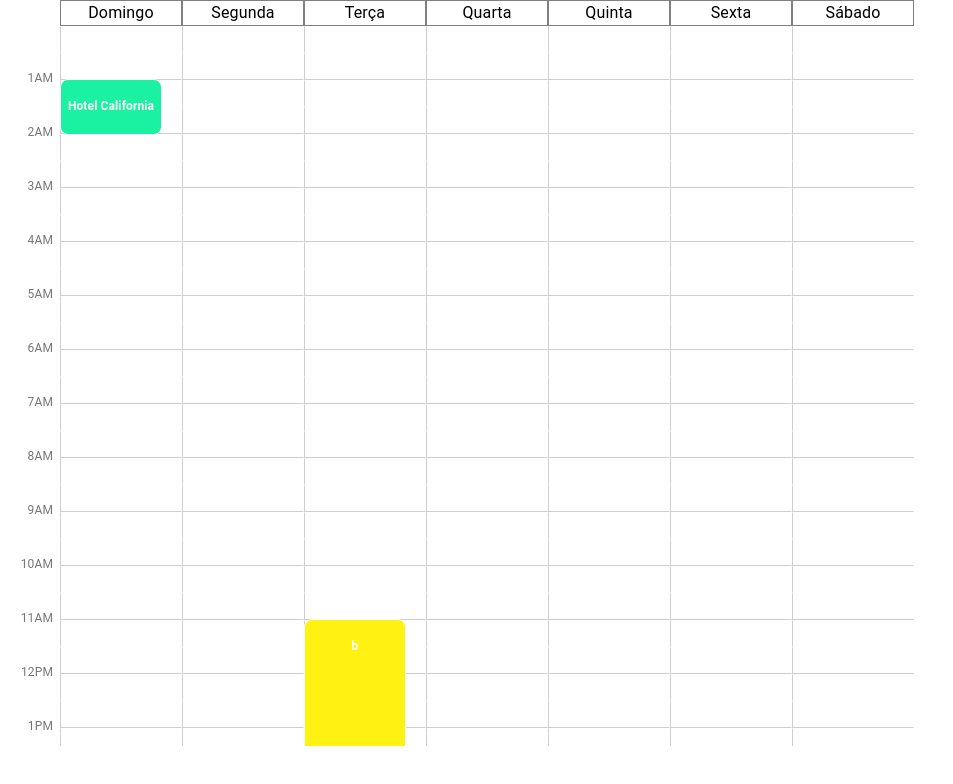
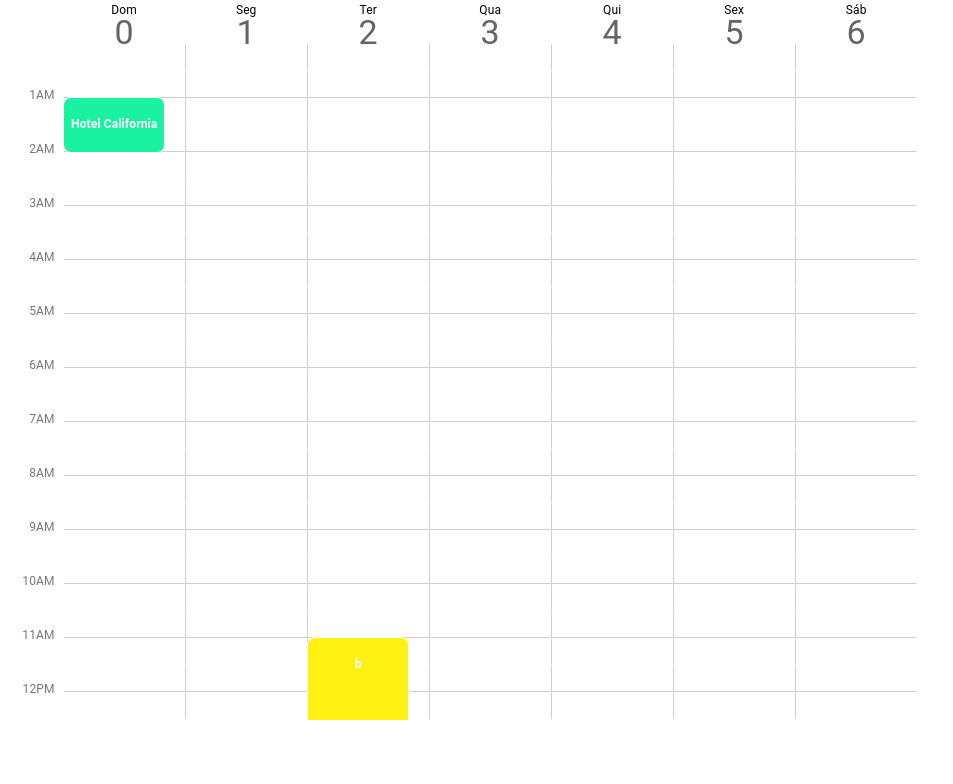
Before and after one commit to andlukass/calendar-react, a React (Vite) app: page / in a window 1280 px wide. Shown: the top 784 px of the page, without its empty margins (0-953 px from the left). Built offline with nearby package versions, Linux system fonts and the light colour scheme.

Commit message:
finish bars styles

```diff
--- a/src/Week/DaysTitle.jsx
+++ /dev/null
@@ -1,22 +0,0 @@
-import { Box, Typography } from "@mui/material";
-import { weekDays } from "./utils/weekDays";
-
-function DaysTitle() {
-
-  return (
-    <>
-      <Box sx={{ display: "flex" }}>
-        <Box minWidth={60} />
-        {weekDays.map((day, index) => (
-          <Box key={index} minWidth={120} border="0.5pt solid grey">
-            <Typography sx={{ textAlign: "center"}}>
-              {day}
-            </Typography>
-          </Box>
-        ))}
-      </Box>
-    </>
-  )
-}
-
-export default DaysTitle;
--- a/src/Week/HourMeter.jsx
+++ b/src/Week/HourMeter.jsx
@@ -6,16 +6,11 @@ function HourMeter() {
 
   return (
     <>
-      <Box width={60}>
+      <Box sx={containerStyle}>
+        <Box width={60} height={40} sx={marginBoxStyle} />
         {hourIndexes.map((hour) => (
-          <Box key={hour} minWidth={60} height={25} border="0.5pt solid transparent">
-            <Typography sx={{mt: -1.5,
-              pr: 1,
-              textAlign: "end",
-              color: "#767676",
-              fontWeight: 400,
-              fontSize: 12,
-            }}>
+          <Box key={hour} sx={cellStyle}>
+            <Typography sx={labelStyle}>
               {(hour % 2 || !hour) ? null : getHourByIndex(hour, true)}
             </Typography>
           </Box>
@@ -25,4 +20,35 @@ function HourMeter() {
   )
 }
 
+const containerStyle = {
+  width: 60,
+  position: "sticky",
+  left: 0,
+  zIndex: 92,
+  height: "auto",
+  p: 0.2
+}
+
+const marginBoxStyle = {
+  backgroundColor: "white",
+  position: "sticky",
+  top: 0,
+}
+
+const cellStyle = {
+  backgroundColor: "white",
+  minWidth: 60,
+  height: 25,
+  border: "0.5pt solid transparent",
+}
+
+const labelStyle = {
+  mt: -1.3,
+  pr: 1,
+  textAlign: "end",
+  color: "#767676",
+  fontWeight: 400,
+  fontSize: 12,
+}
+
 export default HourMeter;
--- /dev/null
+++ b/src/Week/Hours/DayTitle.jsx
@@ -0,0 +1,44 @@
+import { Box, Typography } from "@mui/material";
+import { getDayName } from "./utils/getDayName";
+import PropTypes from 'prop-types';
+
+DayTitle.propTypes = {
+  day: PropTypes.number.isRequired,
+};
+function DayTitle({ day }) {
+
+  return (
+      <Box sx={containerStyle}>
+          <Box sx={cellStyle} height={20}>
+            <Typography variant="body2" sx={{fontSize: 12}}>
+              {getDayName(day)}
+            </Typography>
+          </Box>
+          <Box sx={cellStyle} height={20}>
+            <Typography variant="h4" sx={{color: "#656464"}}>
+              {day}
+            </Typography>
+          </Box>
+      </Box>
+  )
+}
+
+const containerStyle = {
+  display: "flex",
+  flexDirection: "column",
+  position: "sticky",
+  top: 0,
+  zIndex: 91,
+};
+
+const cellStyle = {
+  display: "flex",
+  alignItems: "center",
+  justifyContent: "center",
+  textAlign: "center",
+  backgroundColor: "white",
+  minWidth: 120,
+  border: "0.5pt solid transparent",
+};
+
+export default DayTitle;
--- a/src/Week/Hours/Hours.jsx
+++ b/src/Week/Hours/Hours.jsx
@@ -2,8 +2,9 @@ import { hourIndexes } from './utils/hourIndexes';
 import EventSelector from './EventSelector';
 import HourCell from './HourCell';
 
+import DayEvents from './DayEvents';
+import DayTitle from './DayTitle';
 import PropTypes from 'prop-types';
-import DayEvents from './DayEvents';
 
 Hours.propTypes = {
   day: PropTypes.number.isRequired,
@@ -11,8 +12,6 @@ Hours.propTypes = {
   events: PropTypes.array.isRequired,
 };
 function Hours({ day, drag, events }) {
-
-
 
   const dayEvents = events.filter((event) => event.day === day);
 
@@ -84,6 +83,7 @@ function Hours({ day, drag, events }) {
 
   return (
     <div>
+      <DayTitle day={day} />
       {hourIndexes.map((hour) => (
         <div key={hour} style={{position: "relative"}}>
           <HourCell hour={hour} drag={drag} day={day} />
--- /dev/null
+++ b/src/Week/Hours/utils/getDayName.js
@@ -0,0 +1,11 @@
+export const getDayName = (day) => {
+  if (day < 0 || day > 6) {
+    throw new Error("Índice fora do intervalo. Deve ser de 0 a 6.");
+  }
+  const date = new Date();
+  date.setDate(date.getDate() - date.getDay() + day);
+  let dayName = date.toLocaleDateString('pt-BR', { weekday: 'short' });
+  dayName = dayName.replace('.', '');
+  dayName = dayName.charAt(0).toUpperCase() + dayName.slice(1);
+  return dayName;
+}
--- a/src/Week/Hours/utils/getGhostImg.js
+++ b/src/Week/Hours/utils/getGhostImg.js
@@ -5,8 +5,8 @@ export const getGhostImg = async (ref, imgRef) => {
     const width = ref.current.offsetWidth;
     const height = ref.current.offsetHeight;
     const canvas = await html2canvas(ref.current, {
-      backgroundColor: null, // Define o fundo como transparente
-      scale: 1,
+      backgroundColor: null,
+      scale: 0.9,
       width: width,
       height: height,
     });
--- a/src/Week/Week.jsx
+++ b/src/Week/Week.jsx
@@ -3,7 +3,6 @@ import Hours from "./Hours/Hours";
 import useDrag from "./useDrag";
 
 import { weekDays } from "./utils/weekDays";
-import DaysTitle from "./DaysTitle";
 import HourMeter from "./HourMeter";
 import { useEventsStore } from "../data/events/useEventsStore";
 
@@ -15,8 +14,7 @@ function Week() {
 
   return (
     <>
-      <DaysTitle />
-      <Box id="hide-scroll" display="flex" overflow="auto" height="90vh">
+      <Box id="hide-scroll" sx={{display: "flex", overflow: "auto", height: "90vh", position: "relative"}}>
         <HourMeter />
         {weekDays.map((day, index) => (
           <Hours events={events} drag={drag} day={index} key={index} />
```
Also changed, not shown: src/App.jsx (+15 -0 lines).
